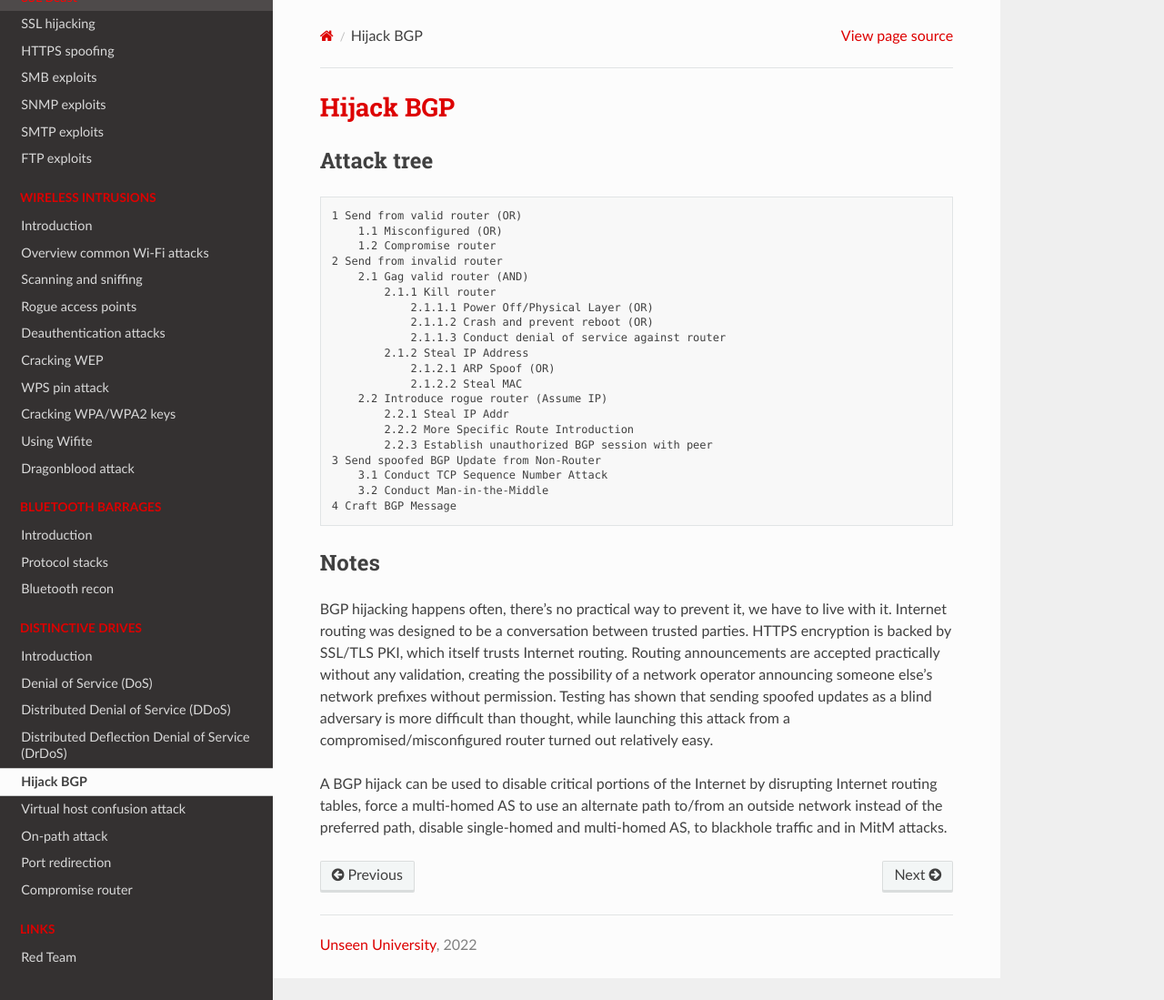
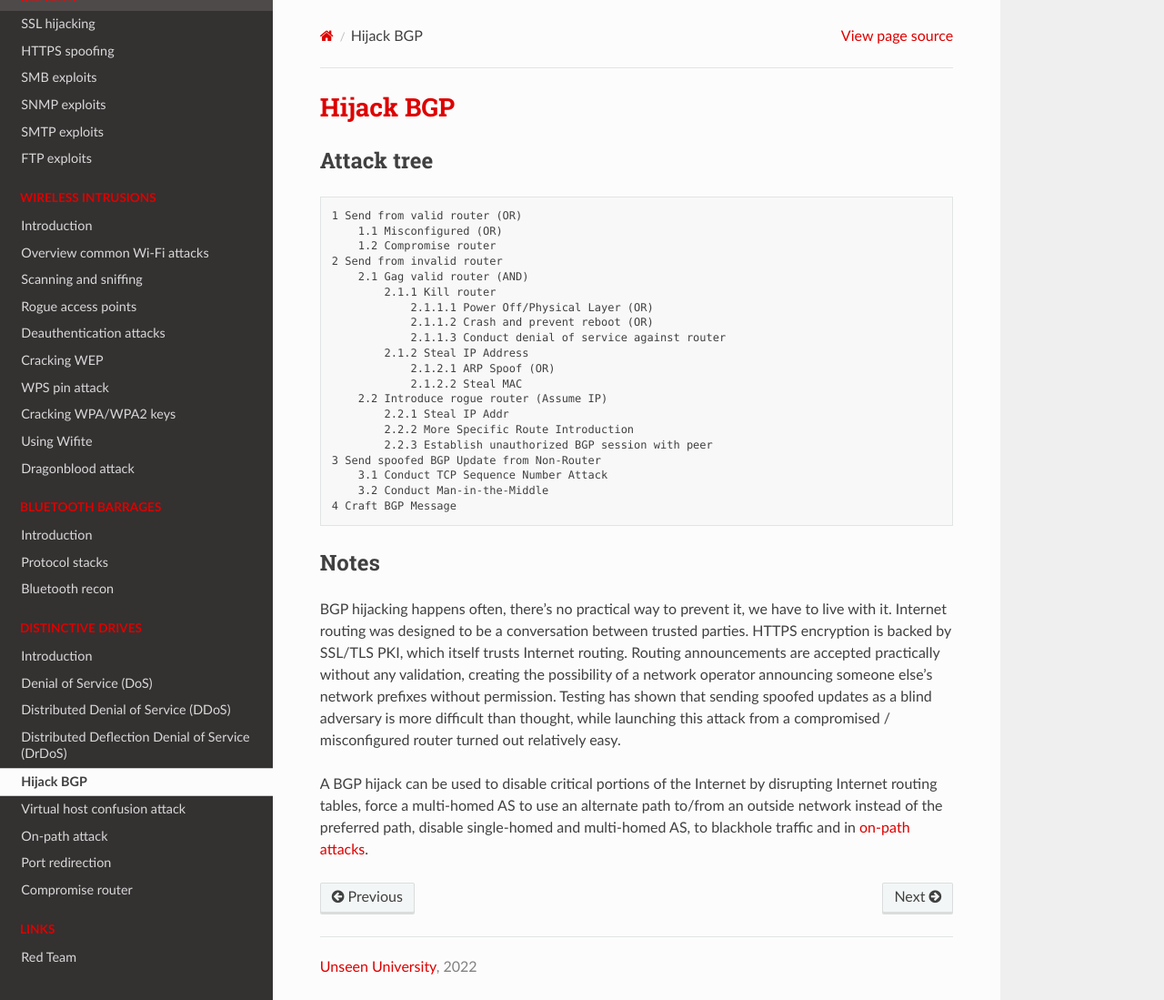
Before and after one commit to tymyrddin/red-network, a Sphinx documentation site: the page built from source/docs/box/hijack-bgp.md, in a window 1280 px wide and 1099 px high. Shown: the whole window at 91% size. Built offline with Sphinx 7.4.7 and the Read the Docs theme 2.0.0, drawn with Linux system fonts in a browser that asks for light colours.

Commit message:
Version 0.1

```diff
--- a/source/docs/box/hijack-bgp.md
+++ b/source/docs/box/hijack-bgp.md
@@ -27,6 +27,13 @@
 
 ## Notes
 
-BGP hijacking happens often, there's no practical way to prevent it, we have to live with it. Internet routing was designed to be a conversation between trusted parties. HTTPS encryption is backed by SSL/TLS PKI, which itself trusts Internet routing. Routing announcements are accepted practically without any validation, creating the possibility of a network operator announcing someone else's network prefixes without permission. Testing has shown that sending spoofed updates as a blind adversary is more difficult than thought, while launching this attack from a compromised/misconfigured router turned out relatively easy.
+BGP hijacking happens often, there's no practical way to prevent it, we have to live with it. Internet routing was
+designed to be a conversation between trusted parties. HTTPS encryption is backed by SSL/TLS PKI, which itself trusts
+Internet routing. Routing announcements are accepted practically without any validation, creating the possibility of
+a network operator announcing someone else's network prefixes without permission. Testing has shown that sending
+spoofed updates as a blind adversary is more difficult than thought, while launching this attack from a compromised /
+misconfigured router turned out relatively easy.
 
-A BGP hijack can be used to disable critical portions of the Internet by disrupting Internet routing tables, force a multi-homed AS to use an alternate path to/from an outside network instead of the preferred path, disable single-homed and multi-homed AS, to blackhole traffic and in MitM attacks.
+A BGP hijack can be used to disable critical portions of the Internet by disrupting Internet routing tables, force
+a multi-homed AS to use an alternate path to/from an outside network instead of the preferred path, disable
+single-homed and multi-homed AS, to blackhole traffic and in [on-path attacks](mitm.md).
```
